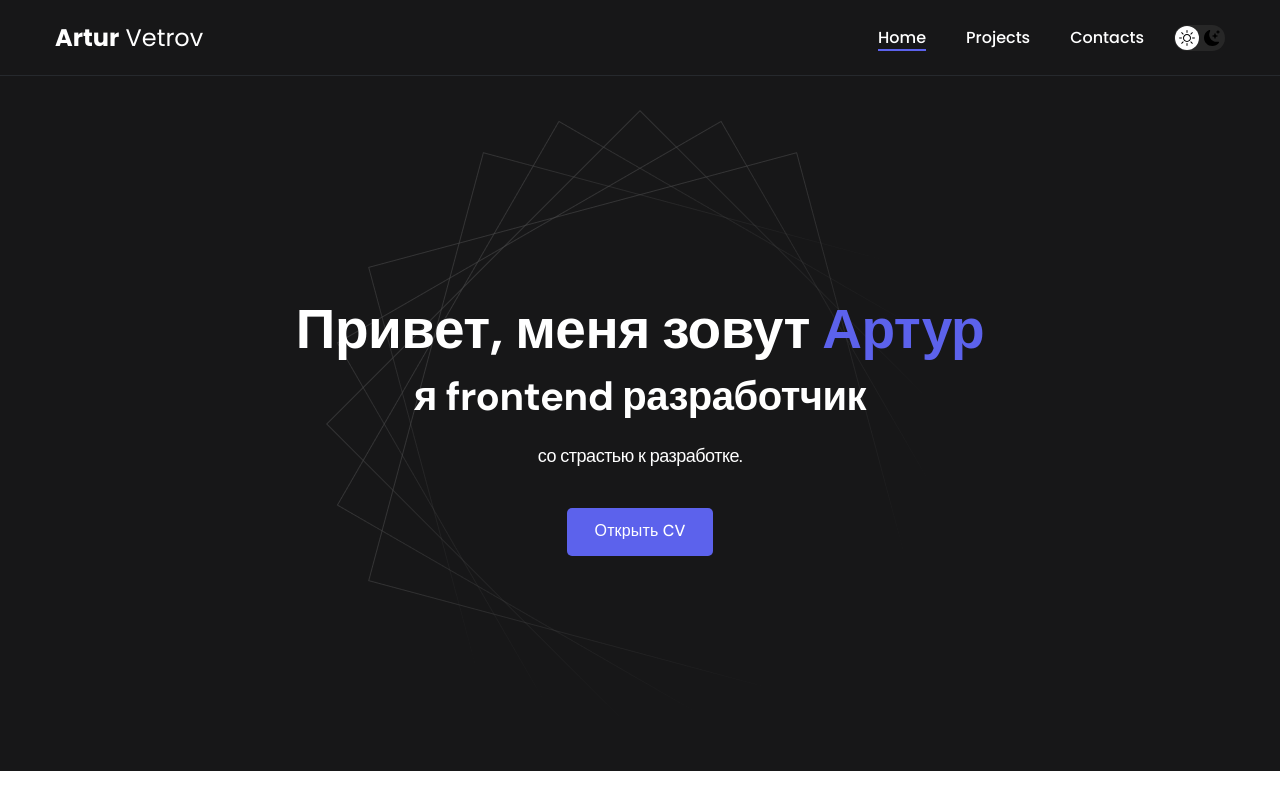
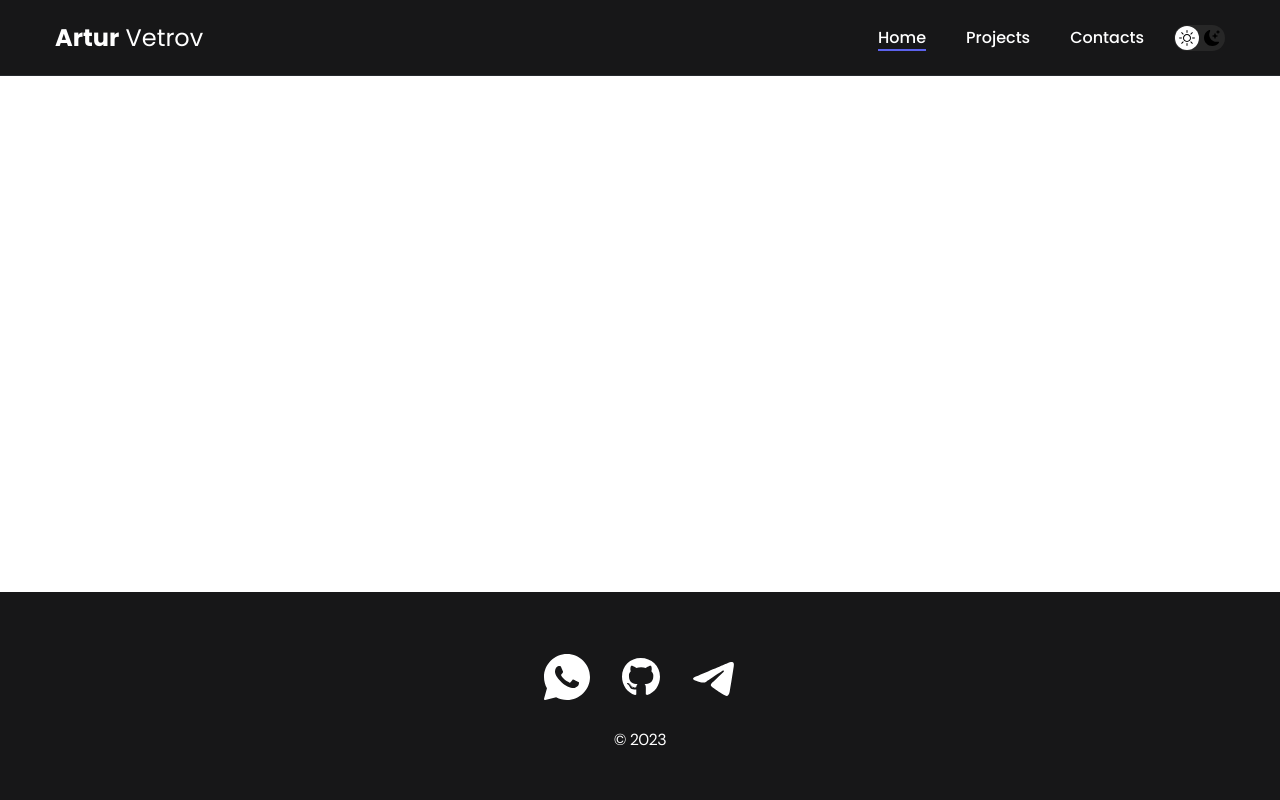
Before and after one commit to ArturVetrov/Portfolio_React_Artur, a React (Create React App) app: page / in a window 1280 px wide. Shown: the top 800 px of the page. Built offline with nearby package versions, Linux system fonts and the light colour scheme.

Commit message:
edit path app

```diff
--- a/src/App.js
+++ b/src/App.js
@@ -19,10 +19,10 @@ function App() {
         <Navbar />
 
         <Routes>
-          <Route path='/' element={<Home />} />
-          <Route path='/projects' element={<Projects />} />
-          <Route path='/project/:id' element={<Project />} />
-          <Route path='/contacts' element={<Contacts />} />
+          <Route path='/Portfolio_React_Artur' element={<Home />} />
+          <Route path='/Portfolio_React_Artur/projects' element={<Projects />} />
+          <Route path='/Portfolio_React_Artur/project/:id' element={<Project />} />
+          <Route path='/Portfolio_React_Artur/contacts' element={<Contacts />} />
         </Routes>
 
         <Footer />
```
